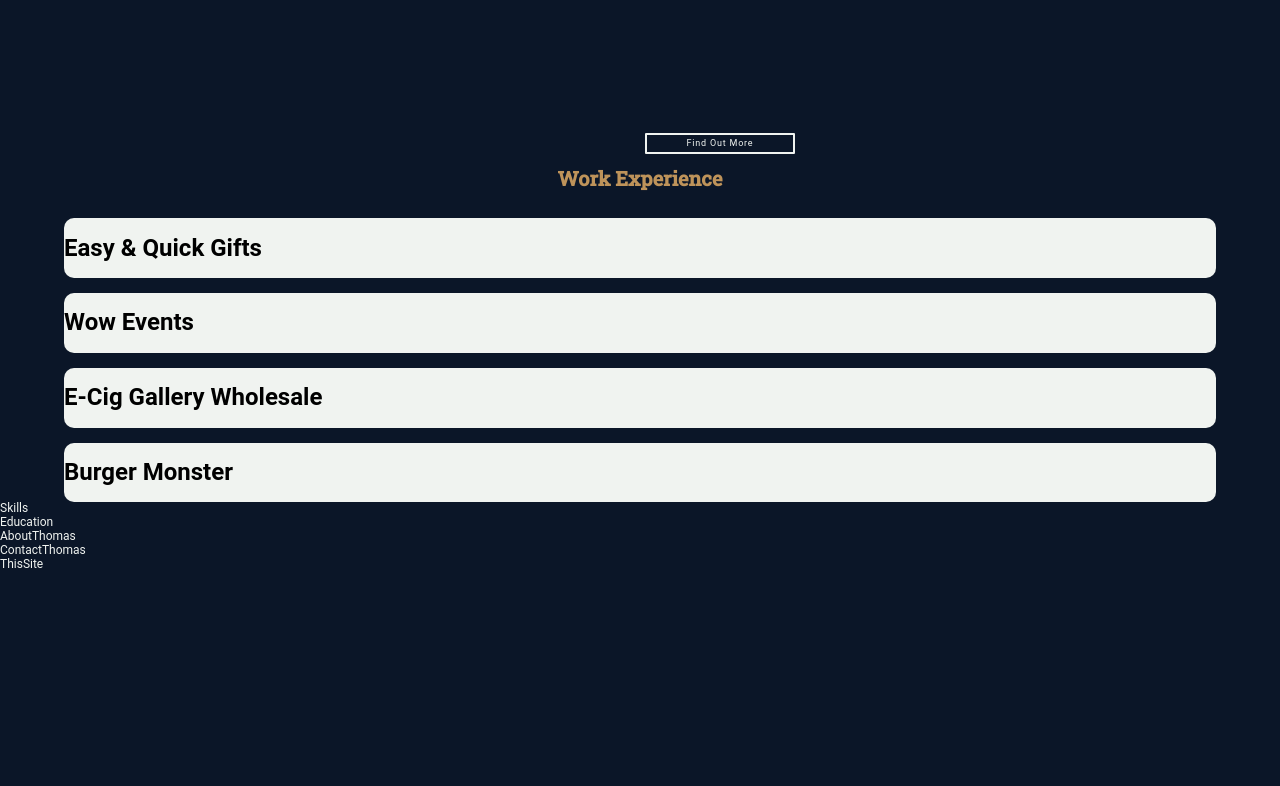
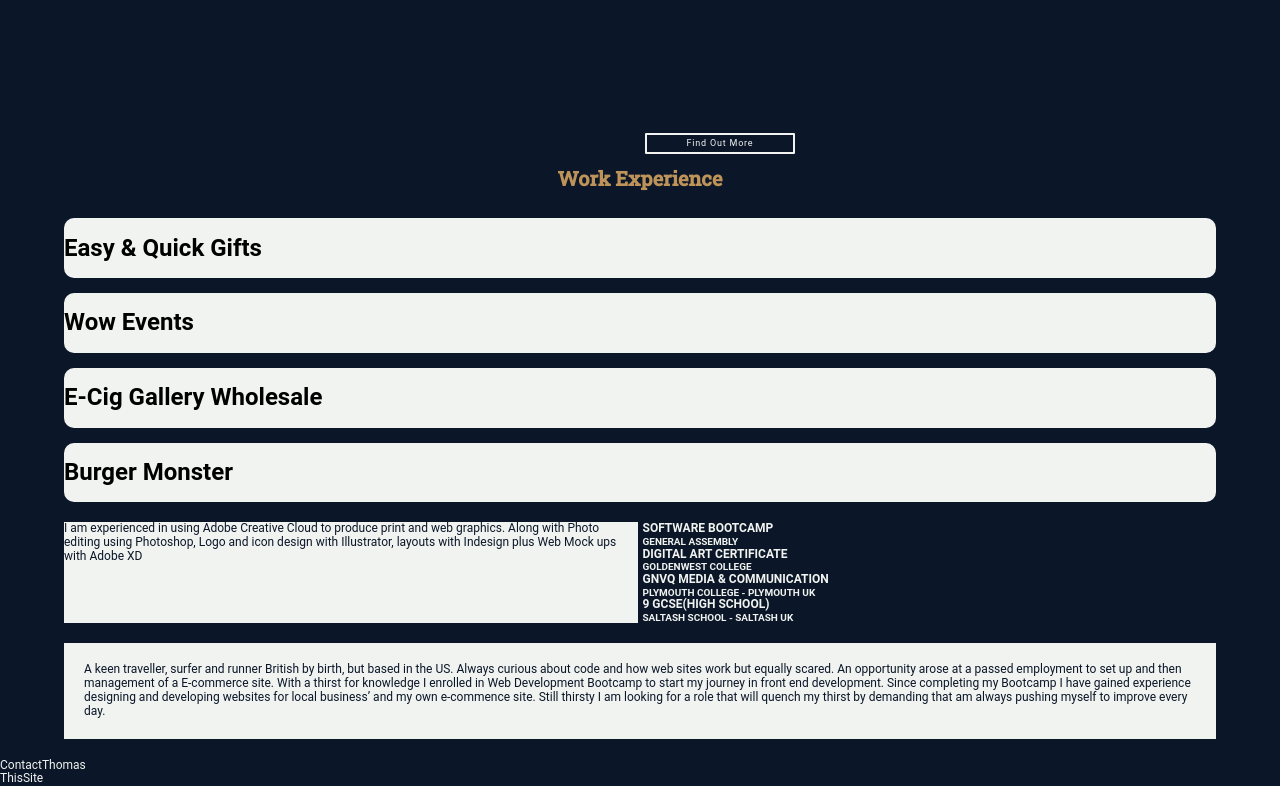
Before and after one commit to thomasjfcaldwell/caldwell-designs, a Next.js app: page / in a window 1280 px wide. Shown: the part 678-1464 px from the top of the page. Before the commit the page ends 1249 px from the top, so only its background shows below. Built offline with nearby package versions, Linux system fonts and the light colour scheme; a web font is replaced by a local one.

Commit message:
breaking for lunch

```diff
--- a/components/AboutThomas/AboutThomas.js
+++ b/components/AboutThomas/AboutThomas.js
@@ -1,5 +1,27 @@
 import React from 'react';
 
+import {
+	AboutThomasContainer,
+	AboutThomasImage,
+	AboutThomasText,
+} from './AboutThomasStyles';
+
 export default function AboutThomas() {
-	return <div>AboutThomas</div>;
+	return (
+		<AboutThomasContainer>
+			<AboutThomasImage />
+			<AboutThomasText>
+				A keen traveller, surfer and runner British by birth, but based in the
+				US. Always curious about code and how web sites work but equally scared.
+				An opportunity arose at a passed employment to set up and then
+				management of a E-commerce site. With a thirst for knowledge I enrolled
+				in Web Development Bootcamp to start my journey in front end
+				development. Since completing my Bootcamp I have gained experience
+				designing and developing websites for local business’ and my own
+				e-commence site. Still thirsty I am looking for a role that will quench
+				my thirst by demanding that am always pushing myself to improve every
+				day.{' '}
+			</AboutThomasText>
+		</AboutThomasContainer>
+	);
 }
--- a/components/AboutThomas/AboutThomasStyles.js
+++ b/components/AboutThomas/AboutThomasStyles.js
@@ -0,0 +1,14 @@
+import styled from 'styled-components';
+
+export const AboutThomasContainer = styled.section`
+	width: 90%;
+	margin: 2rem auto;
+	background-color: ${(props) => props.theme.colors.secondary};
+`;
+
+export const AboutThomasImage = styled.image``;
+
+export const AboutThomasText = styled.p`
+	color: ${(props) => props.theme.colors.primary};
+	padding: 2rem;
+`;
--- a/components/EducationAndSkills/Education/Education.js
+++ b/components/EducationAndSkills/Education/Education.js
@@ -1,5 +1,34 @@
 import React from 'react';
 
+import {
+	EducationContainer,
+	BootContainer,
+	CertificateContainer,
+	CollegeContainer,
+	SchoolContainer,
+	EducationTitle,
+	EducationSubTitle,
+} from './EducationStyles';
+
 export default function Education() {
-	return <div>Education</div>;
+	return (
+		<EducationContainer>
+			<BootContainer>
+				<EducationTitle>SOFTWARE BOOTCAMP</EducationTitle>
+				<EducationSubTitle>GENERAL ASSEMBLY</EducationSubTitle>
+			</BootContainer>
+			<CertificateContainer>
+				<EducationTitle>DIGITAL ART CERTIFICATE</EducationTitle>
+				<EducationSubTitle>GOLDENWEST COLLEGE</EducationSubTitle>
+			</CertificateContainer>
+			<CollegeContainer>
+				<EducationTitle>GNVQ MEDIA & COMMUNICATION</EducationTitle>
+				<EducationSubTitle>PLYMOUTH COLLEGE - PLYMOUTH UK</EducationSubTitle>
+			</CollegeContainer>
+			<SchoolContainer>
+				<EducationTitle>9 GCSE(HIGH SCHOOL)</EducationTitle>
+				<EducationSubTitle>SALTASH SCHOOL - SALTASH UK</EducationSubTitle>
+			</SchoolContainer>
+		</EducationContainer>
+	);
 }
--- a/components/EducationAndSkills/Education/EducationStyles.js
+++ b/components/EducationAndSkills/Education/EducationStyles.js
@@ -0,0 +1,12 @@
+import styled from 'styled-components';
+
+export const EducationContainer = styled.section``;
+
+export const BootContainer = styled.div``;
+
+export const CertificateContainer = styled(BootContainer)``;
+export const CollegeContainer = styled(BootContainer)``;
+export const SchoolContainer = styled(BootContainer)``;
+
+export const EducationTitle = styled.h4``;
+export const EducationSubTitle = styled.h5``;
--- a/components/EducationAndSkills/EducationAndSkills.js
+++ b/components/EducationAndSkills/EducationAndSkills.js
@@ -2,11 +2,13 @@
 import Skills from './Skills/Skills';
 import Education from './Education/Education';
 
+import { EducationAndSkillsContainer } from './EducationAndSkillsStyles';
+
 export default function EducationAndSkills() {
 	return (
-		<div>
+		<EducationAndSkillsContainer>
 			<Skills />
 			<Education />
-		</div>
+		</EducationAndSkillsContainer>
 	);
 }
--- a/components/EducationAndSkills/EducationAndSkillsStyles.js
+++ b/components/EducationAndSkills/EducationAndSkillsStyles.js
@@ -0,0 +1,10 @@
+import styled from 'styled-components';
+
+export const EducationAndSkillsContainer = styled.section`
+	display: grid;
+	grid-template-columns: 1fr 1fr;
+	grid-template-rows: 1fr;
+	grid-gap: 5px;
+	width: 90%;
+	margin: 2rem auto;
+`;
--- a/components/EducationAndSkills/Skills/Skills.js
+++ b/components/EducationAndSkills/Skills/Skills.js
@@ -1,5 +1,14 @@
 import React from 'react';
+import { SkillsContainer, SkillsText } from './SkillsStyles';
 
 export default function Skills() {
-	return <div>Skills</div>;
+	return (
+		<SkillsContainer>
+			<SkillsText>
+				I am experienced in using Adobe Creative Cloud to produce print and web
+				graphics. Along with Photo editing using Photoshop, Logo and icon design
+				with Illustrator, layouts with Indesign plus Web Mock ups with Adobe XD
+			</SkillsText>
+		</SkillsContainer>
+	);
 }
--- a/components/EducationAndSkills/Skills/SkillsStyles.js
+++ b/components/EducationAndSkills/Skills/SkillsStyles.js
@@ -0,0 +1,10 @@
+import styled from 'styled-components';
+
+export const SkillsContainer = styled.section`
+	width: 100%;
+	background-color: ${(props) => props.theme.colors.secondary};
+`;
+
+export const SkillsText = styled.p`
+	color: ${(props) => props.theme.colors.primary};
+`;
```
